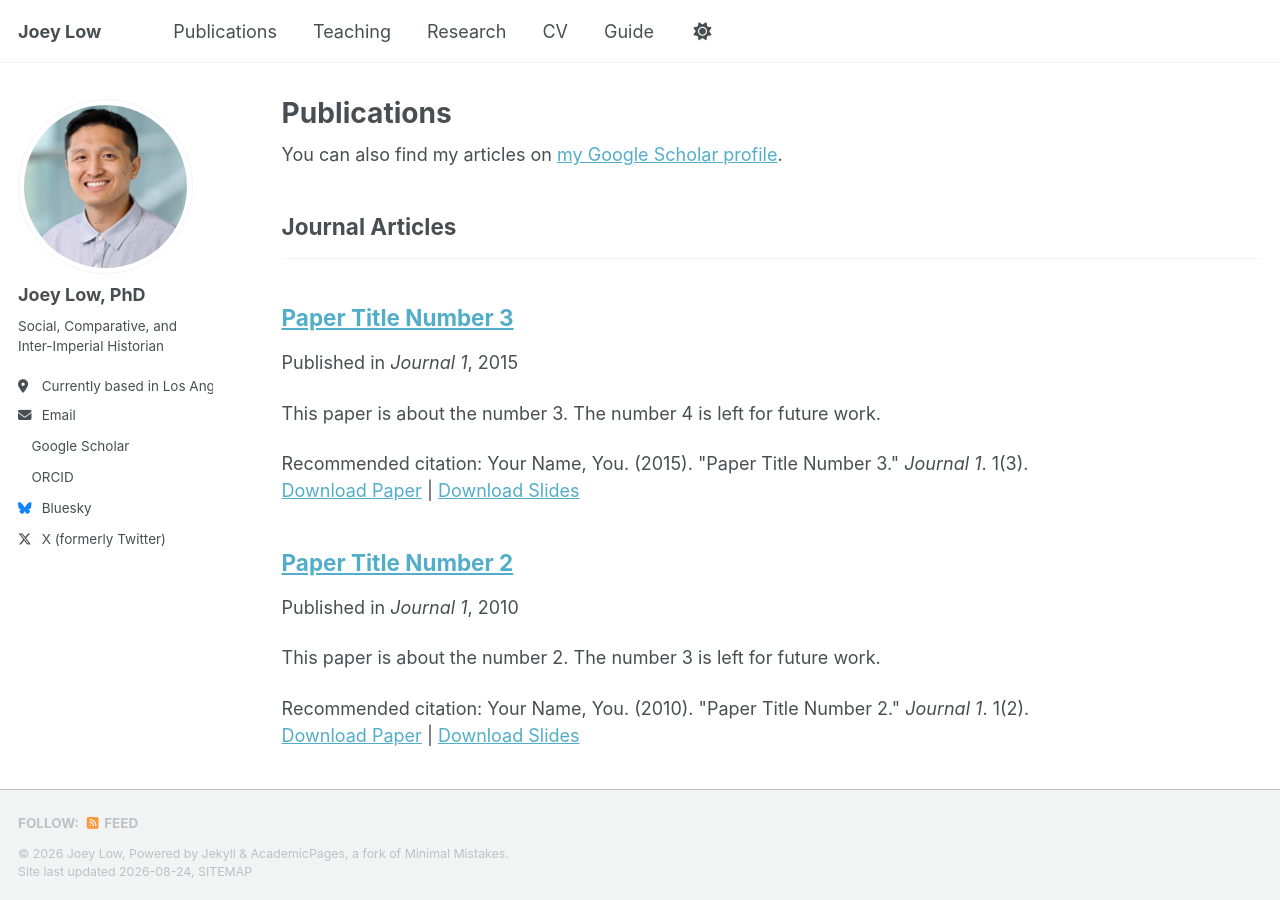
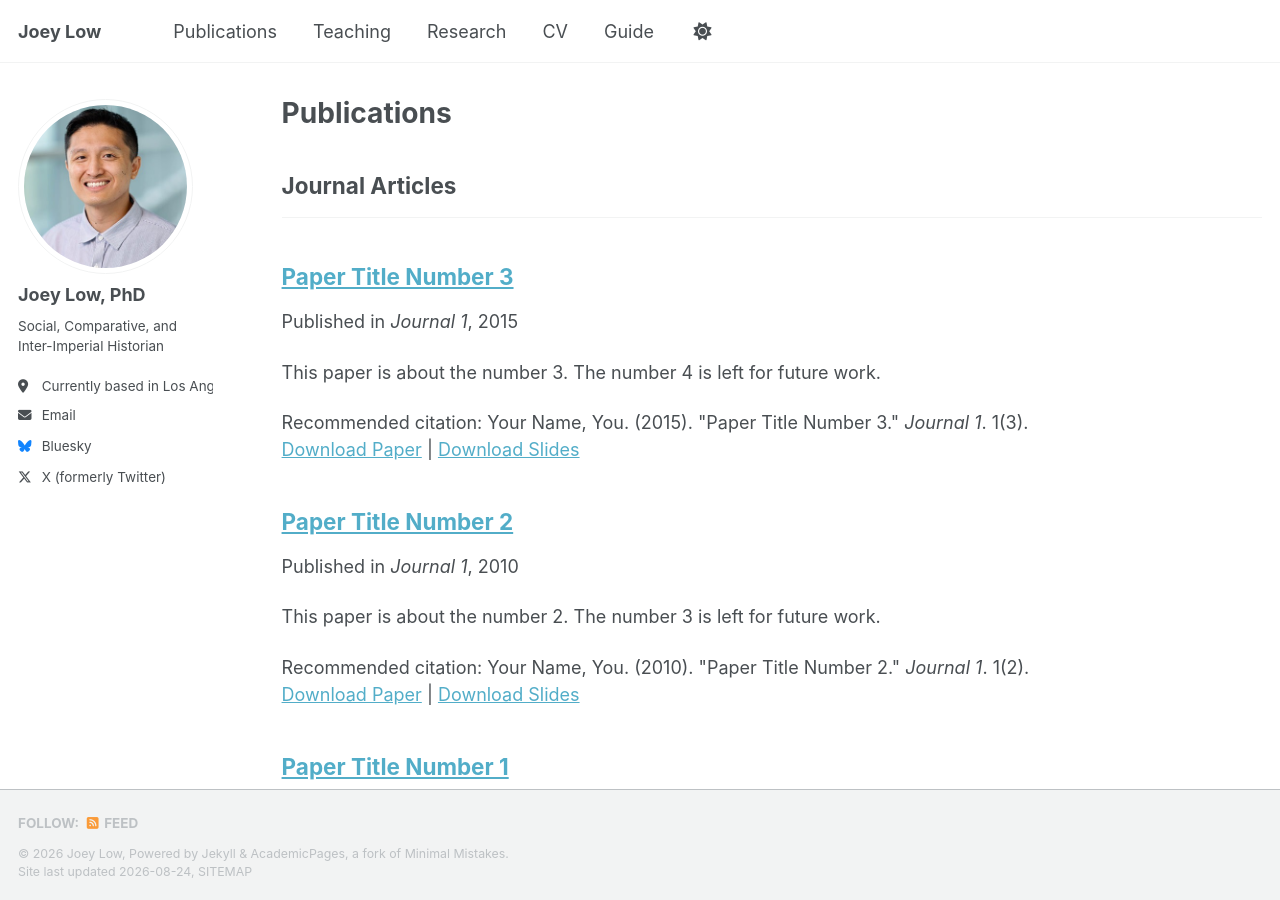
Before and after one commit to joeylow21/joeylow21.github.io, a Jekyll site: the page built from _pages/publications.html, in a window 1280 px wide and 900 px high. Built offline with Jekyll 4.4.1, drawn with Linux system fonts in a browser that asks for light colours; a style sheet for code colours, icons or effects is not loaded; part of the change alters nothing that is shown.

Commit message:
Update _config.yml

```diff
--- a/_config.yml
+++ b/_config.yml
@@ -35,10 +35,10 @@ author:
   # Academic websites
   academia         : # URL
   arxiv            : # URL - Update with the correct link to your profile
-  googlescholar    : "https://scholar.google.com/citations?user=PS_CX0AAAAAJ"
+  googlescholar    :
   inspire-hep      : # URL
   impactstory      : # URL
-  orcid            : "https://orcid.org/yourorcidurl"
+  orcid            :
   semantic         : # URL
   ssrn             : # URL
   pubmed           :
```
